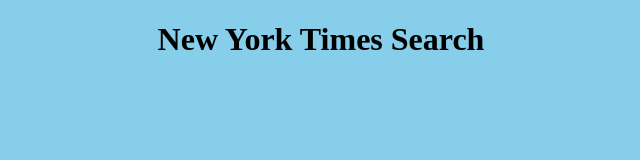
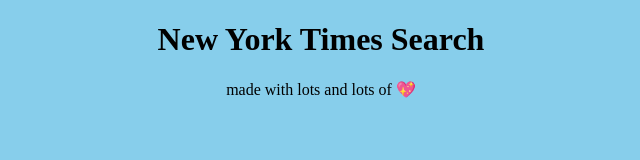
Before and after one commit to Mrjcowman/NewYorkTimesSearch, a plain HTML site: page index.html in a window 1280 px wide. Shown: the whole page, without its empty margins (319-959 px from the left). Drawn offline with Linux system fonts and the light colour scheme.

Commit message:
created the footer

```diff
--- a/index.html
+++ b/index.html
@@ -11,6 +11,13 @@
     <header>
         <h1>New York Times Search</h1>
     </header>
+
+
+    <footer>
+         made with lots and lots of &#128150;
+    </footer>
+
     <script src="script.js"/>
 </body>
+
 </html>
--- a/style.css
+++ b/style.css
@@ -1,4 +1,9 @@
 body {
     background-color: skyblue;
     text-align: center;
+
 }
+footer {
+    text-align: center
+
+}
```
